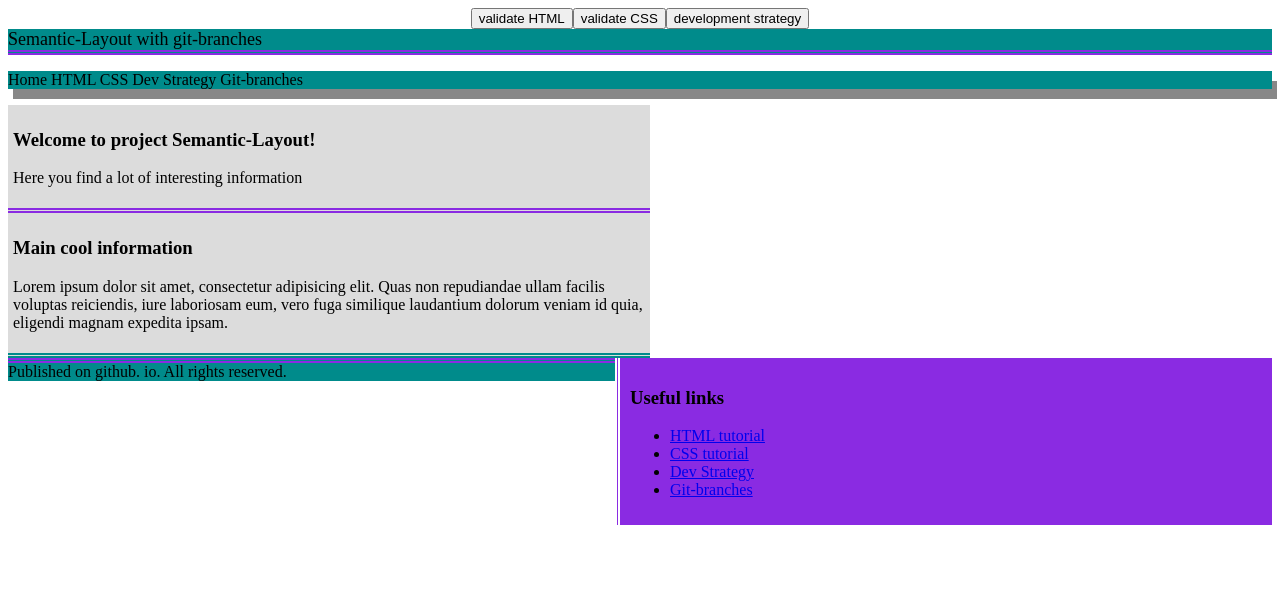
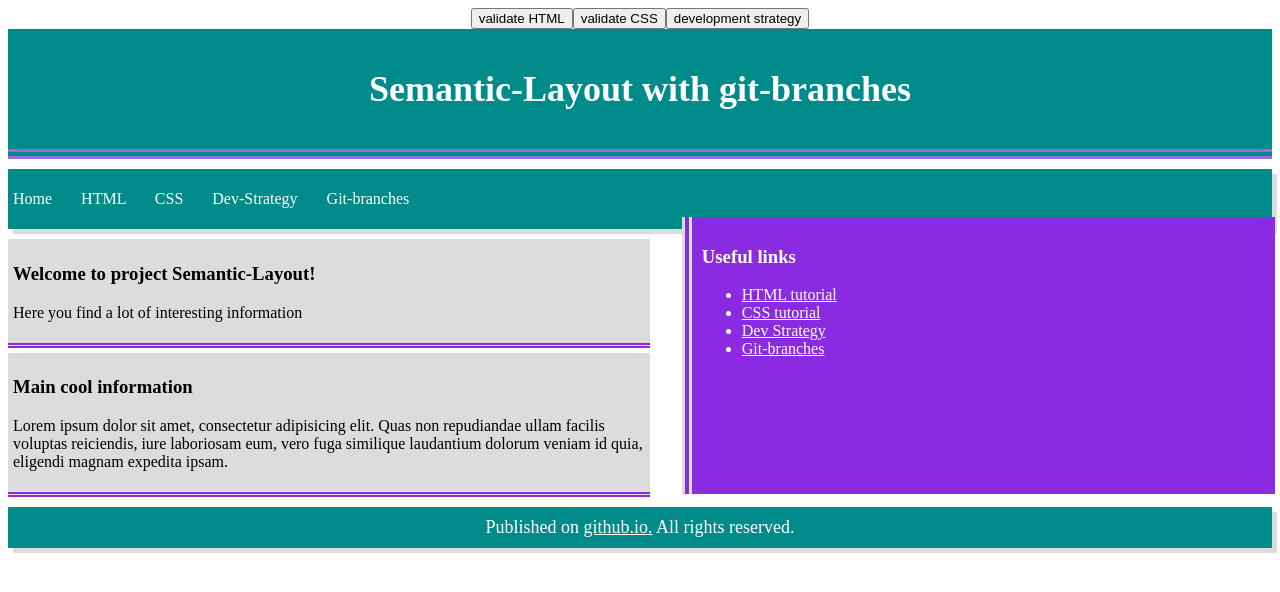
Before and after one commit to HazemBittar/semantic-layout, a plain HTML site: page index.html in a window 1280 px wide. Drawn offline with Linux system fonts and the light colour scheme.

Commit message:
Fix bugs with style

```diff
--- a/index.html
+++ b/index.html
@@ -10,11 +10,11 @@
   <script src='./evaluation/init.js'></script>
 </head>
       <header>
-        Semantic-Layout with git-branches
+        <h1> Semantic-Layout with git-branches</h1>
       </header>
 
             <section class="blocks">
-              <p class="navigation">Home HTML CSS Dev Strategy Git-branches</p>
+              <p>Home HTML CSS Dev-Strategy Git-branches</p>
             </section>
 
 
@@ -43,7 +43,7 @@
             </aside>
 
       <footer>
-        Published on github. io. All rights reserved.
+        Published on <a href="https://help.github.com/en/github/working-with-github-pages/about-github-pages">github.io.</a> All rights reserved.
       </footer>
 
 <body>
--- a/style.css
+++ b/style.css
@@ -1,22 +1,22 @@
 header {
-    border-bottom: 5px double blueviolet;
+  border-bottom: 10px double MediumPurple;
   background-color: darkcyan;
   font-size: large;
-  }
-
-  footer {
-    border-top: 5px double blueviolet;
-    background-color: darkcyan;
+  text-align: center;
+  color: white;
+  padding: 15px;
+  margin-bottom: 10px;
 }
 
 .blocks {
   background-color: darkcyan;
   border-top: 10px white;
-    box-shadow: 5px 10px #888888;
-  }
+  box-shadow: 5px 5px gainsboro;
+  padding: 5px;
+  color: white;
+  margin-bottom: 10px;
+  word-spacing: 25px;
 
-  .navigation:hover {
-      color: blueviolet;
 }
 
 .welcome {
@@ -24,19 +24,44 @@ header {
   border-bottom: 5px double blueviolet;
   padding: 5px;
   width: 50%;
+  margin-bottom: 5px;
 }
 
 article {
   background-color: gainsboro;
-    border-bottom: 5px double darkcyan;
+  border-bottom: 5px double blueviolet;
   padding: 5px;
   width: 50%;
+  margin-bottom: 10px;
+
 }
 
 aside {
-    width: 50%;
-    float: right;
+  width: 44%;
   padding: 10px;
+  padding-bottom: 120px;
   background-color: blueviolet;
-    border-left: 5px double white;
+  border-left: 10px double gainsboro;
+  color: white;
+  position: absolute;
+  top: 217px;
+  right: 5px;
+
 }
+
+a {
+color: white;
+}
+
+a:hover {
+color: blue;
+}
+
+footer {
+  background-color: darkcyan;
+  box-shadow: 5px 5px gainsboro;
+  text-align: center;
+  color: white;
+  padding: 10px;
+  font-size: large;
+}
```
Lines whose indentation alone changed are shown as unchanged.
